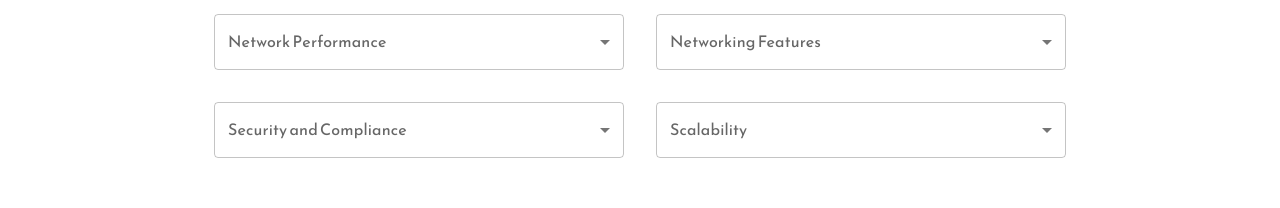
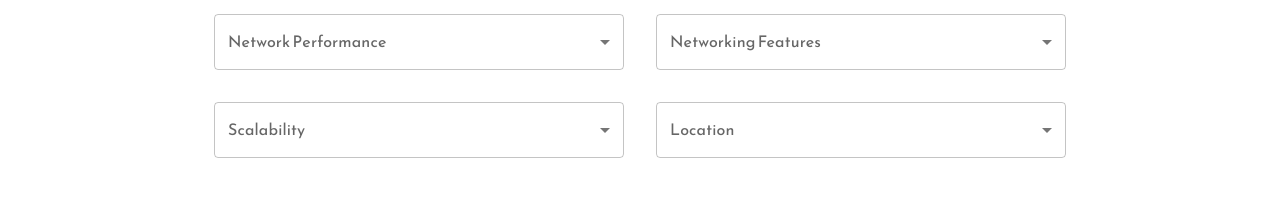
Before and after one commit to bjasim/cloud-calculator, a React (Create React App) app in the folder FrontendCalculator/: page /form/advancedform in a window 1280 px wide. Shown: the part 542-750 px from the top of the page. Built offline with nearby package versions, Linux system fonts and the light colour scheme.

Commit message:
Frontend Code fixed

```diff
--- a/FrontendCalculator/src/Forms/AdvancedForm.js
+++ b/FrontendCalculator/src/Forms/AdvancedForm.js
@@ -338,30 +338,6 @@ const AdvancedForm = () => {
               </FormControl>
             </Grid>
 
-            {/* Security and Compliance */}
-            <Grid item xs={6}>
-              <FormControl fullWidth>
-                <InputLabel id="security-compliance-label">Security and Compliance</InputLabel>
-                <Select
-                  labelId="security-compliance-label"
-                  value={formData.securityCompliance}
-                  onChange={handleChange}
-                  name="securityCompliance"
-                  label="Security and Compliance"
-                  error={validationErrors.securityCompliance}
-                >
-                  <MenuItem value="">Select...</MenuItem>
-                  <MenuItem value="standard">Standard</MenuItem>
-                  <MenuItem value="enhanced">Enhanced</MenuItem>
-                  <MenuItem value="high">High</MenuItem>
-                  <MenuItem value="custom">Custom</MenuItem>
-                </Select>
-                {validationErrors.securityCompliance && (
-                  <FormHelperText error>Please select security and compliance</FormHelperText>
-                )}
-              </FormControl>
-            </Grid>
-
             {/* Scalability */}
             <Grid item xs={6}>
               <FormControl fullWidth>
@@ -385,7 +361,48 @@ const AdvancedForm = () => {
                 )}
               </FormControl>
             </Grid>
-
+            {/* Location */}
+            <Grid item xs={6}>
+              <FormControl fullWidth>
+                <InputLabel id="location-label">Location</InputLabel>
+                <Select
+                  labelId="location-label"
+                  value={formData.location}
+                  onChange={handleChange}
+                  name="location"
+                  label="Location"
+                  error={validationErrors.location}
+                >
+                  <MenuItem value="">Select...</MenuItem>
+                  <MenuItem value="us-east-1">US East (N. Virginia)</MenuItem>
+                  <MenuItem value="us-east-2">US East (Ohio)</MenuItem>
+                  <MenuItem value="us-west-1">US West (N. California)</MenuItem>
+                  <MenuItem value="us-west-2">US West (Oregon)</MenuItem>
+                  <MenuItem value="ap-east-1">Asia Pacific (Hong Kong)</MenuItem>
+                  <MenuItem value="ap-south-1">Asia Pacific (Mumbai)</MenuItem>
+                  <MenuItem value="ap-northeast-3">Asia Pacific (Osaka-Local)</MenuItem>
+                  <MenuItem value="ap-northeast-2">Asia Pacific (Seoul)</MenuItem>
+                  <MenuItem value="ap-southeast-1">Asia Pacific (Singapore)</MenuItem>
+                  <MenuItem value="ap-southeast-2">Asia Pacific (Sydney)</MenuItem>
+                  <MenuItem value="ap-northeast-1">Asia Pacific (Tokyo)</MenuItem>
+                  <MenuItem value="ca-central-1">Canada (Central)</MenuItem>
+                  <MenuItem value="cn-north-1">China (Beijing)</MenuItem>
+                  <MenuItem value="cn-northwest-1">China (Ningxia)</MenuItem>
+                  <MenuItem value="eu-central-1">EU (Frankfurt)</MenuItem>
+                  <MenuItem value="eu-west-1">EU (Ireland)</MenuItem>
+                  <MenuItem value="eu-west-2">EU (London)</MenuItem>
+                  <MenuItem value="eu-south-1">EU (Milan)</MenuItem>
+                  <MenuItem value="eu-west-3">EU (Paris)</MenuItem>
+                  <MenuItem value="eu-north-1">EU (Stockholm)</MenuItem>
+                  <MenuItem value="me-south-1">Middle East (Bahrain)</MenuItem>
+                  <MenuItem value="sa-east-1">South America (Sao Paulo)</MenuItem>
+                  <MenuItem value="af-south-1">Africa (Cape Town)</MenuItem>
+                </Select>
+                {validationErrors.location && (
+                  <FormHelperText error>Please select a location</FormHelperText>
+                )}
+              </FormControl>
+            </Grid>
             {/* Submit Button */}
             <Grid item xs={12}>
               <Box mt={3} textAlign="center">
```
